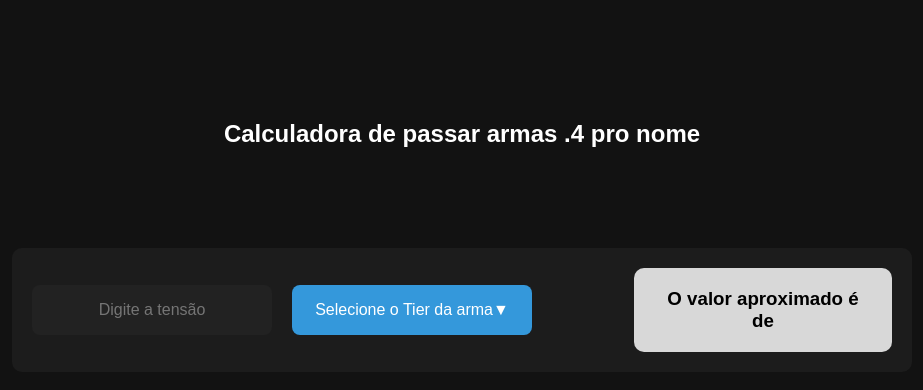
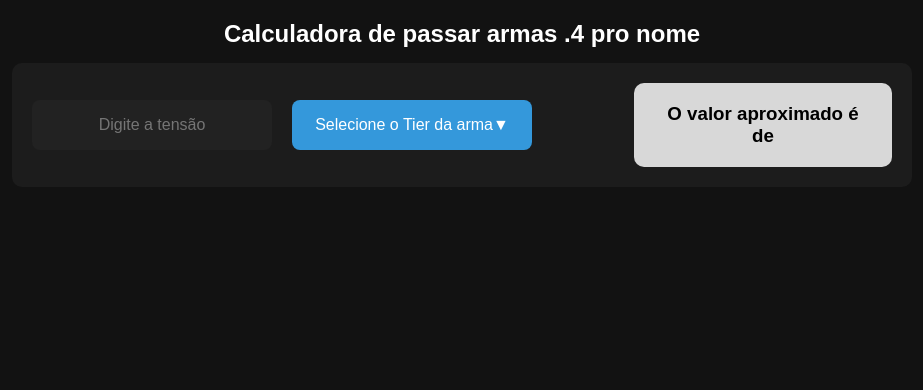
Before and after one commit to DiegoFlxme/calculadoraalbion, a plain HTML site: page index.html in a window 1280 px wide. Shown: the whole page, without its empty margins (178-1101 px from the left). Drawn offline with Linux system fonts and the light colour scheme.

Commit message:
Update style.css

```diff
--- a/style.css
+++ b/style.css
@@ -20,7 +20,7 @@ body {
   margin: auto;
 }
 .container h2 {
-  padding: 100px;
+  margin-bottom: 15px;
 }
 
 /* Layout principal */
```
